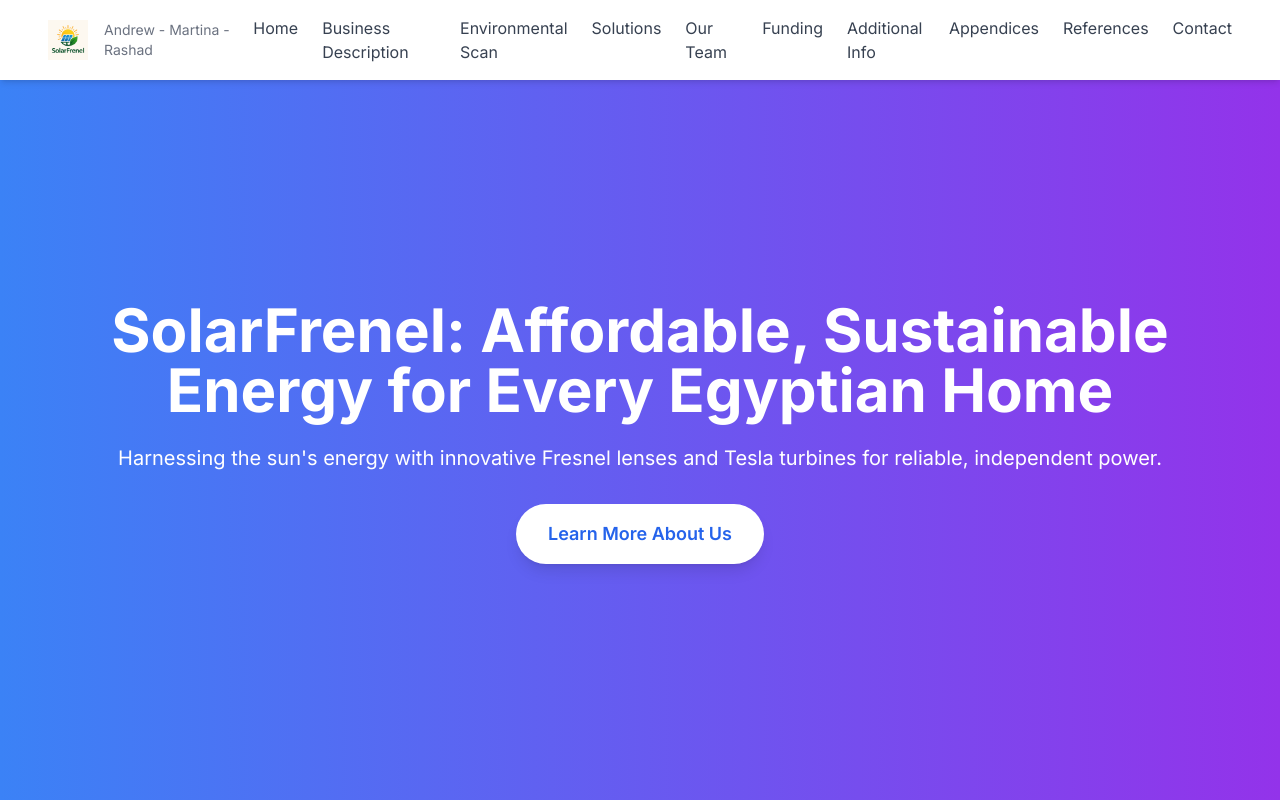
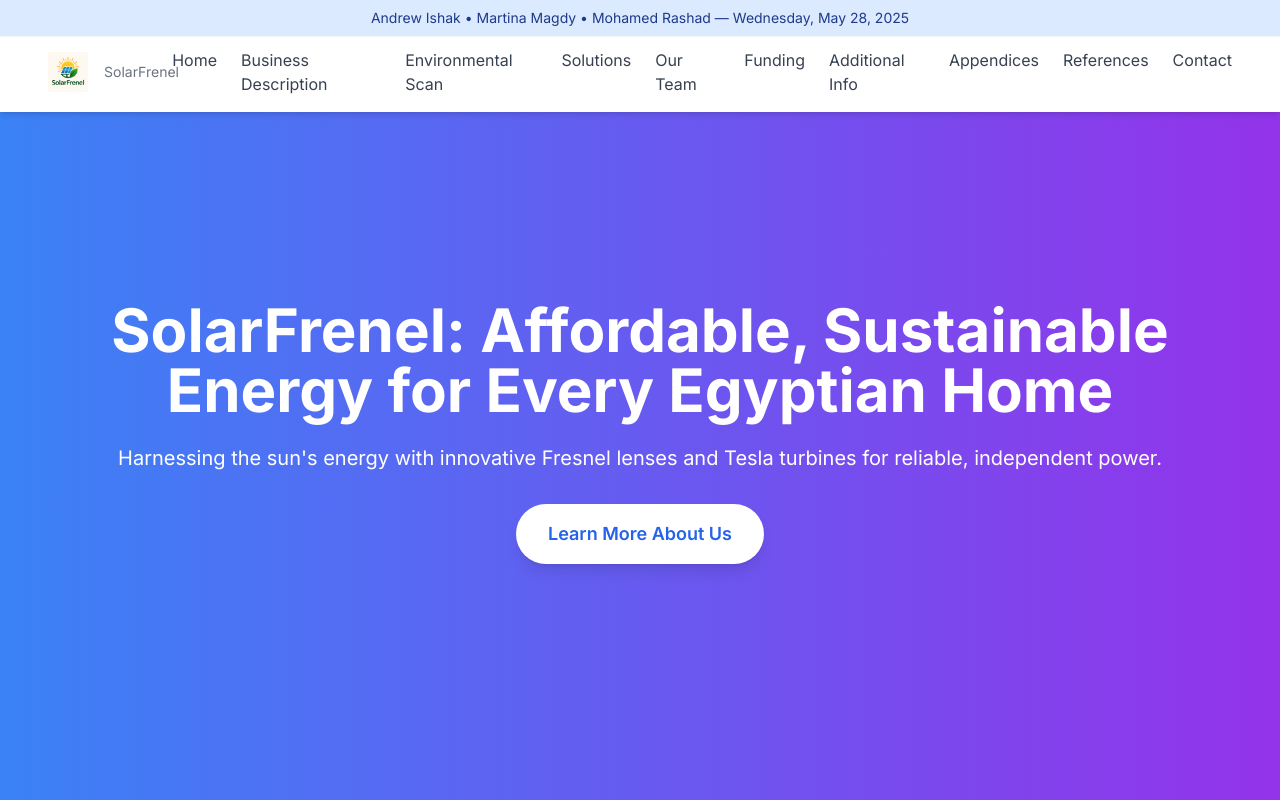
Before and after one commit to andrew6255/SolarFresnel, a plain HTML site: page index.html in a window 1280 px wide. Shown: the top 800 px of the page. Drawn offline with nearby package versions, Linux system fonts and the light colour scheme.

Commit message:
Update index.html

```diff
--- a/index.html
+++ b/index.html
@@ -50,10 +50,16 @@
     </style>
 </head>
 <body class="text-gray-800">
-    <nav class="bg-white shadow-md py-4 px-6 md:px-12 flex justify-between items-center fixed w-full z-10 top-0">
+    <!-- Top bar with names and date -->
+<div class="bg-blue-100 text-blue-900 text-sm text-center py-2 px-4 fixed w-full z-20 top-0 shadow-sm">
+    Andrew Ishak • Martina Magdy • Mohamed Rashad — Wednesday, May 28, 2025
+</div>
+
+<!-- Main navigation bar -->
+<nav class="bg-white shadow-md py-4 px-6 md:px-12 flex justify-between items-center fixed w-full z-10 top-8">
     <div class="flex items-center">
         <img src="logo.png" alt="SolarFrenel Logo" class="h-10 mr-4">
-            <span class="text-sm text-gray-500 hidden md:block">Andrew - Martina - Rashad</span>
+        <span class="text-sm text-gray-500 hidden md:block">SolarFrenel</span>
     </div>
     <div class="hidden md:flex space-x-6">
         <a href="#home" class="text-gray-700 hover:text-blue-600 transition duration-300">Home</a>
@@ -73,6 +79,7 @@
         </svg>
     </button>
 </nav>
+
 
     <div id="mobile-menu" class="hidden md:hidden bg-white shadow-lg fixed top-16 w-full z-10">
         <a href="#home" class="block py-3 px-6 text-gray-700 hover:bg-blue-50 transition duration-300">Home</a>
```
Lines whose indentation alone changed are shown as unchanged.
